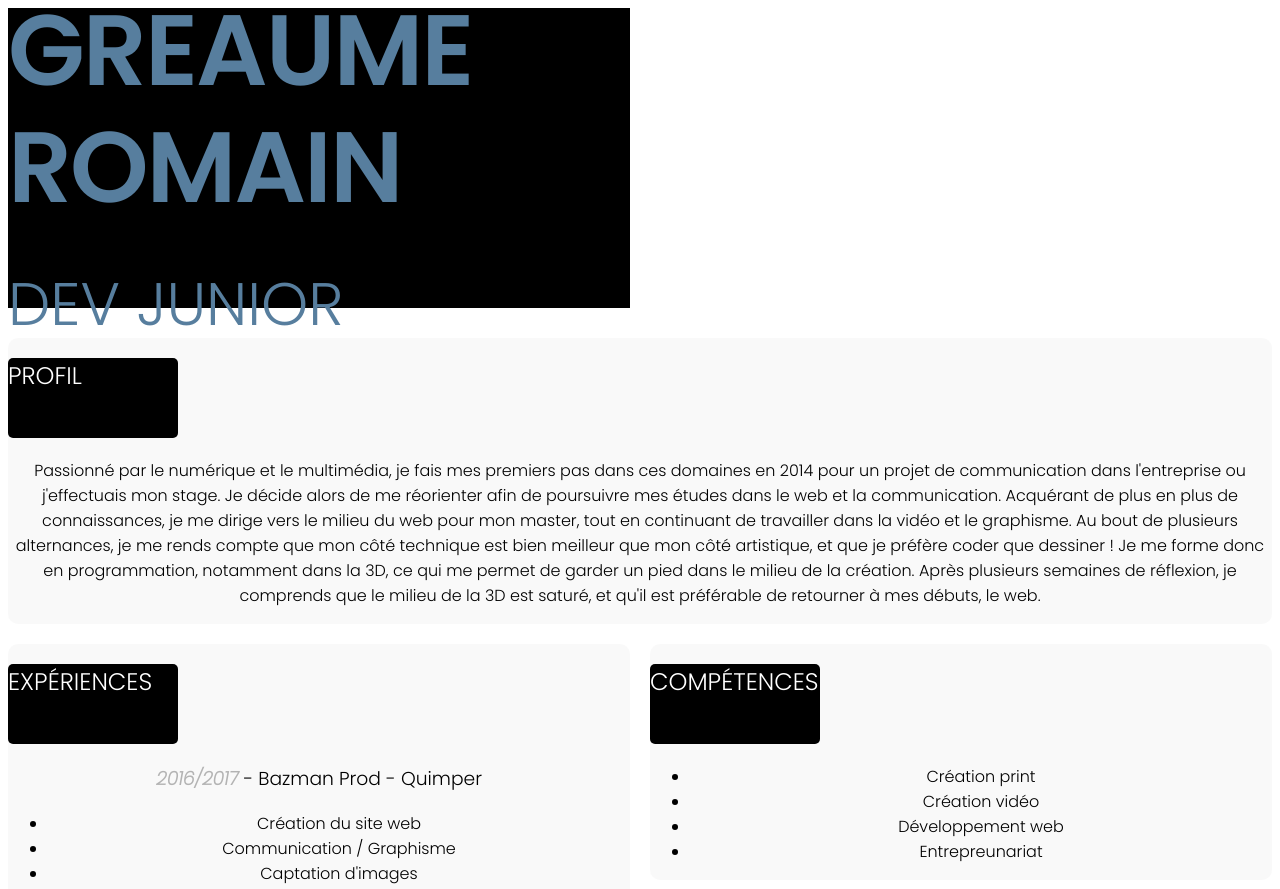
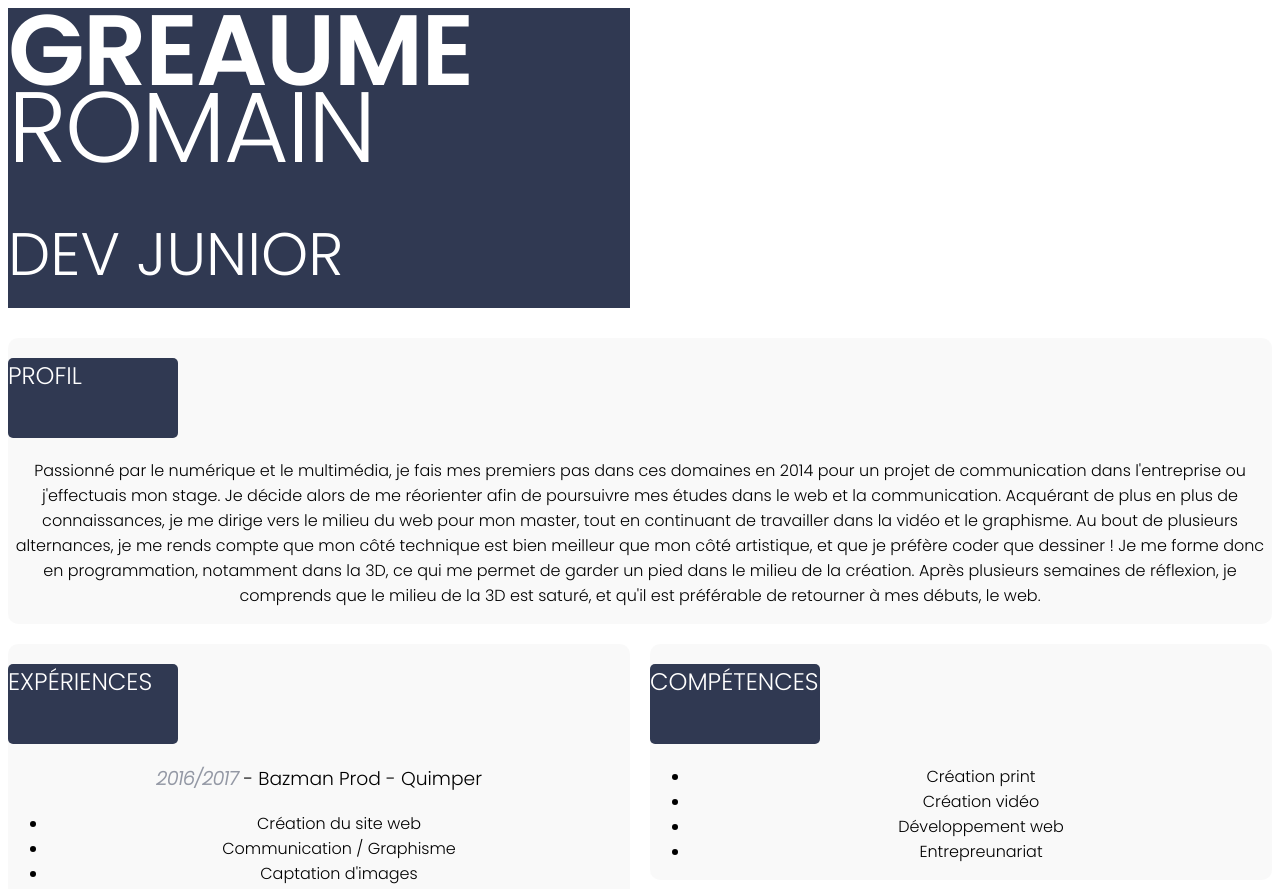
Before and after one commit to romgrm/romgrm.github.io, a plain HTML site: page index.html in a window 1280 px wide. Shown: the top 889 px of the page. Drawn offline with Linux system fonts and the light colour scheme.

Commit message:
modifs flat  colors

```diff
--- a/style.css
+++ b/style.css
@@ -57,9 +57,9 @@
     position: relative;
     left: none;
     /*grid-column: 1 / 3;*/
-    background-color: black;
+    background-color: #303952;
     height: 300px;
-    color:rgb(87, 126, 158);
+    color:white;
 }
 
 .zoom{
@@ -68,7 +68,7 @@
 }
 
 .zoom:hover{
-    box-shadow: 0px 0px 15px background;
+    box-shadow: 0px 0px 15px #303952;
     transform: scale(1.02);
 }
 
@@ -79,7 +79,6 @@
     list-style-type: circle;
 
 }
-
 
 .profil{
     grid-column: 1/3;
@@ -115,21 +114,21 @@
 .prenom{
     font-family: 'Poppins', sans-serif;
     font-size: 100px;
-    font-weight: 600;
+    font-weight: 300;
     text-align: left;
     letter-spacing: -2px;
     position: relative;
-    bottom: 200px;
+    bottom: 240px;
 }
 
 
 .statut{
     font-family: 'Poppins', sans-serif;
-    font-weight: 200;
+    font-weight: 100;
     font-size: 60px;
     text-align: left;
     position: relative;
-    bottom: 250px;
+    bottom: 300px;
 
 }
 
@@ -139,7 +138,7 @@
     text-align: left;
     width: 170px;
     height: 80px;
-    background-color: rgb(0, 0, 0);
+    background-color:#303952;
     border-radius: 5px;
     color: white;
 }
@@ -160,7 +159,7 @@ p{
 
 em{
     font-weight: bold;
-    color:rgb(112, 112, 112);
+    color:#303952;
     opacity: 0.5;
 }
 
```
